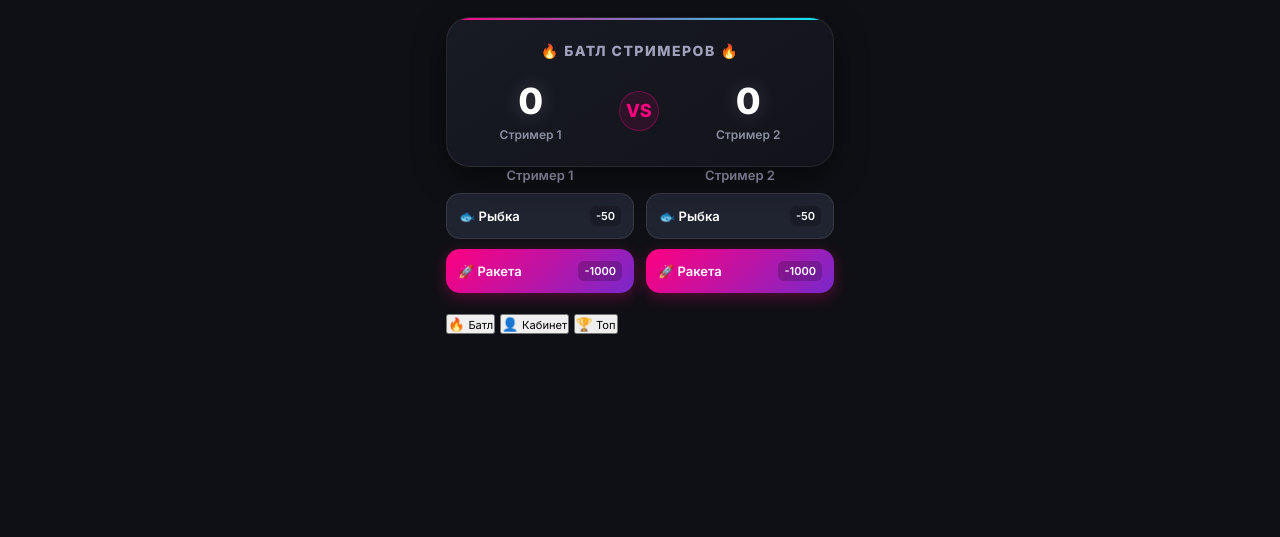
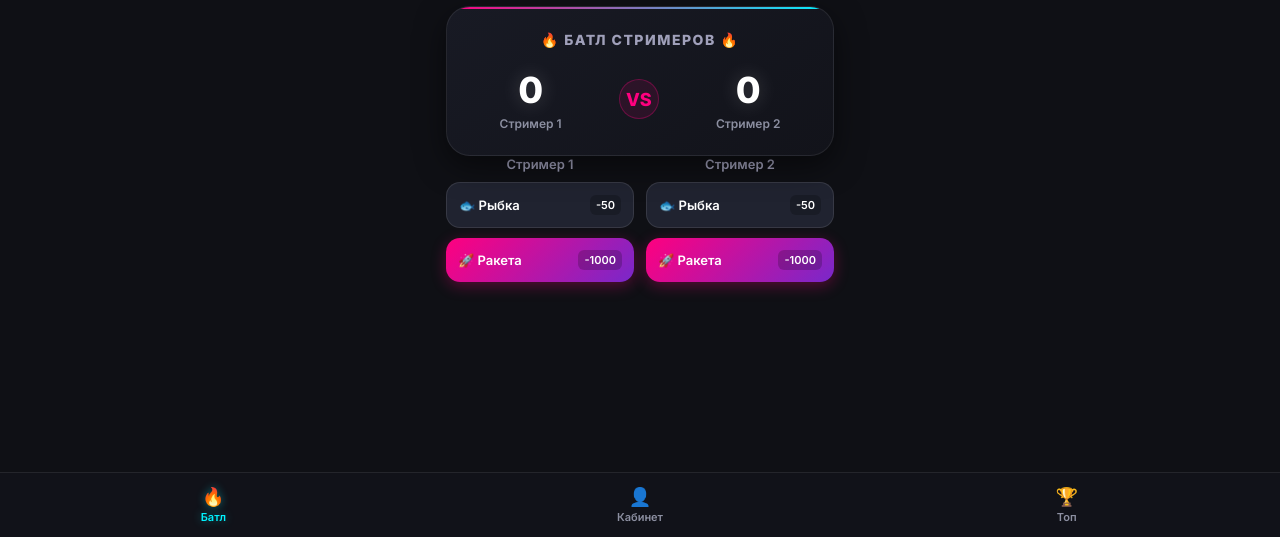
Before and after one commit to koval9999933-maker/viberush, a plain HTML site: page index.html in a window 1280 px wide. Shown: the part 263-800 px from the top of the page. Drawn offline with nearby package versions, Linux system fonts and the light colour scheme; a script that the page names is missing.

Commit message:
Refactor CSS for layout and add bottom navigation styles
Added styles for bottom navigation menu and adjusted padding.

```diff
--- a/style.css
+++ b/style.css
@@ -12,7 +12,7 @@ body {
     justify-content: center;
     align-items: center;
     min-height: 100vh;
-    overflow: hidden;
+    overflow-x: hidden;
 }
 
 .app-container {
@@ -22,6 +22,7 @@ body {
     display: flex;
     flex-direction: column;
     gap: 20px;
+    padding-bottom: 80px; /* Отступ снизу, чтобы меню не перекрывало контент */
 }
 
 /* Шапка */
@@ -185,3 +186,43 @@ body {
     padding: 3px 6px;
     border-radius: 6px;
 }
+
+/* Стили для нижнего меню навигации (чтобы подходили под дизайн) */
+.bottom-nav {
+    position: fixed;
+    bottom: 0;
+    left: 0;
+    width: 100%;
+    height: 65px;
+    background: rgba(18, 19, 26, 0.95);
+    backdrop-filter: blur(12px);
+    border-top: 1px solid rgba(255, 255, 255, 0.08);
+    display: flex;
+    justify-content: space-around;
+    align-items: center;
+    z-index: 1000;
+}
+
+.nav-item {
+    background: none;
+    border: none;
+    color: #8c8fa1;
+    display: flex;
+    flex-direction: column;
+    align-items: center;
+    cursor: pointer;
+    flex: 1;
+    font-size: 18px;
+    transition: color 0.2s ease;
+}
+
+.nav-item small {
+    font-size: 11px;
+    margin-top: 3px;
+    font-weight: 600;
+}
+
+.nav-item.active {
+    color: #00f2fe;
+    text-shadow: 0 0 10px rgba(0, 242, 254, 0.4);
+}
```
